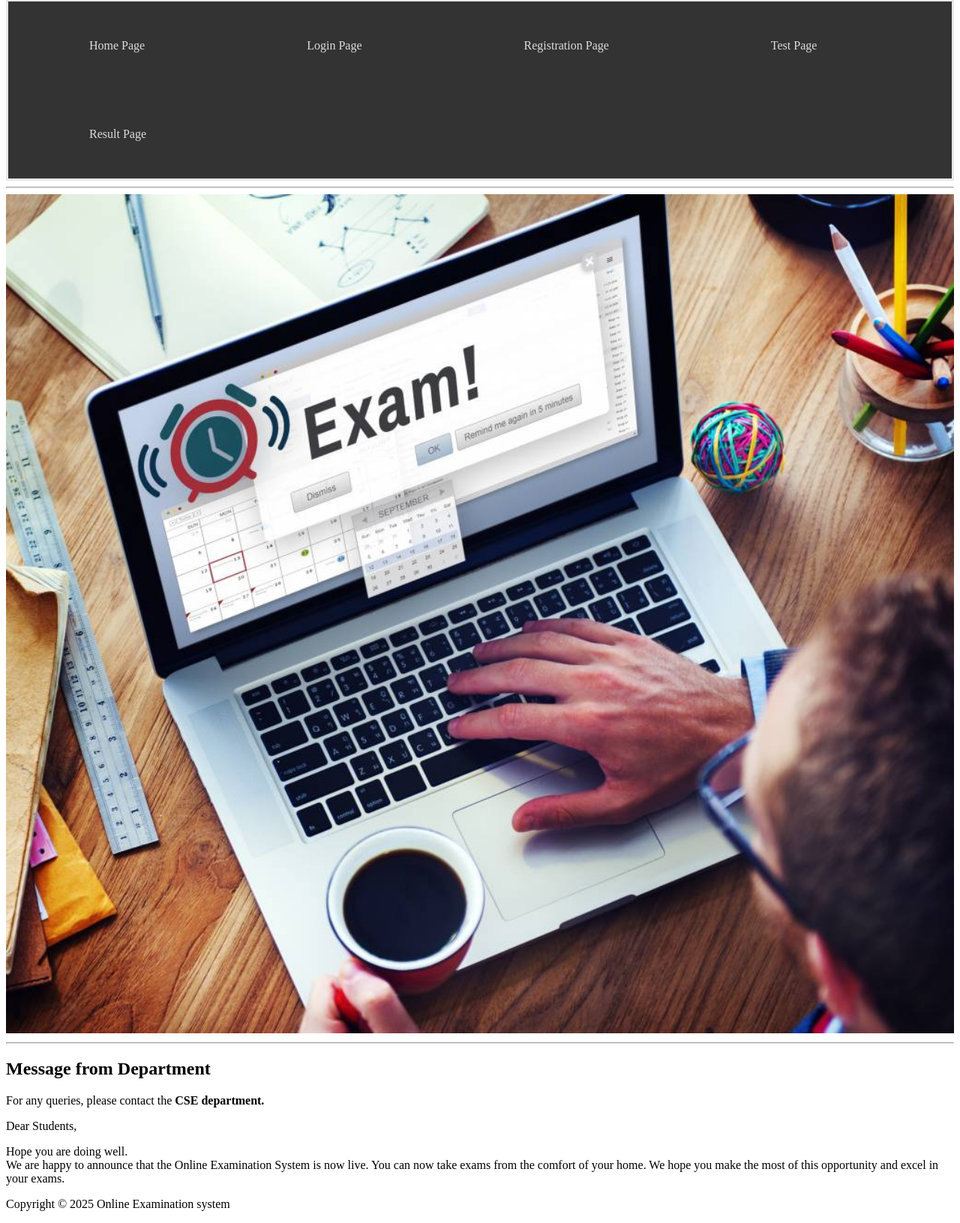
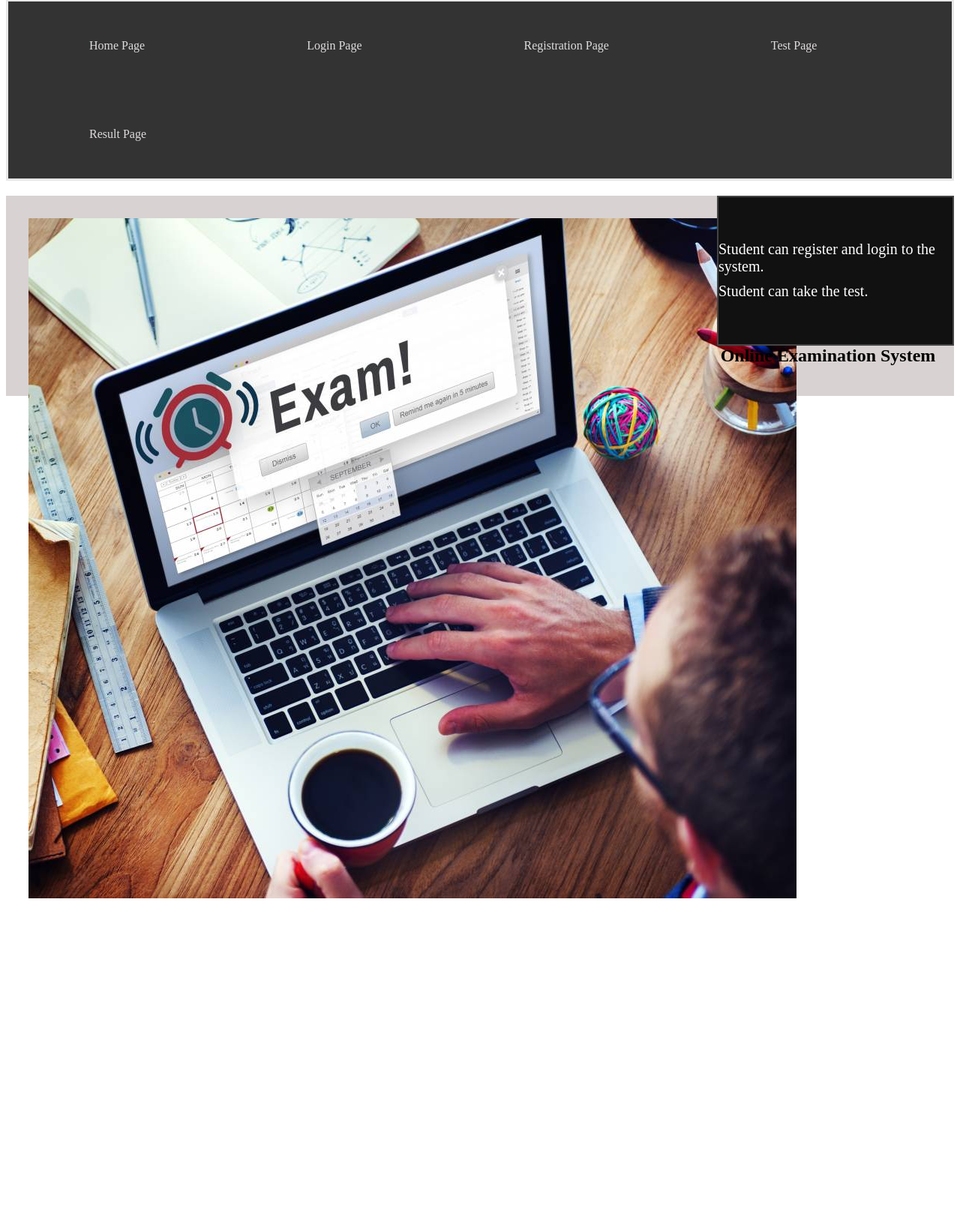
Before and after one commit to vinod7863/web, a PHP site: page /Main.html in a window 1280 px wide. Shown: the part 89-1720 px from the top of the page at 75% size. After the commit the page ends 1287 px from the top, so only its background shows below. Run offline with PHP 8.4, Linux system fonts and the light colour scheme.

```diff
--- a/CSSCodingSnippets/Selectors/classselector.html
+++ b/CSSCodingSnippets/Selectors/classselector.html
@@ -2,7 +2,7 @@
     <html>
         <head>
         <style>
-            p.center {
+            .center {
                 text-align: center;
                 color: red;
             }
--- a/CSSCodingSnippets/forms/formborder.html
+++ b/CSSCodingSnippets/forms/formborder.html
@@ -5,9 +5,9 @@
             input[type=text] {
             width: 100%;
             padding: 12px 20px;
-            margin: 8px 0;
+            margin: 20px 0;
             box-sizing: border-box;
-            border: 2px solid red;
+            border: 5px solid red;
             border-radius: 4px;
             }
         </style>
--- a/HTML/CSS/Main.css
+++ b/HTML/CSS/Main.css
@@ -1,3 +1,7 @@
+* {
+    box-sizing: border-box;
+}
+
 h1 {
     color: red;
 }
@@ -13,17 +17,66 @@ ul{
 }
 
 li {
-    float : left;
+    float: left;
 }
 
 li a {
     display: block;
     color: #dfdcdc;
     text-align: center;
-    padding : 50px 108px;
+    padding: 50px 108px;
     text-decoration: none;
 }
 
 li a:hover {
     background-color: #13d83e;
 }
+
+
+.leftcolumn {
+    float: left;
+    width: 75%;
+}
+
+
+
+.rightcolumn{
+    width: 300px; /* Adjust width */
+    height: 200px; /* Adjust height */
+    overflow: hidden;
+    background-color: #111;
+    color: white;
+    font-size: 20px;
+    border: 2px solid #444;
+    display: flex;
+    justify-content: center;
+    align-items: center;
+    float: left;
+    width: 25%;
+}
+.scroll-container {
+    display: flex;
+    flex-direction: column;
+    gap: 10px;
+    animation: scroll-up 5s linear infinite;
+}
+
+
+
+.image {
+    width: 100%;
+    padding: 30px;
+}
+
+.footer {
+    padding: 20px;
+    text-align: center;
+    background: #d8d2d2;
+    margin-top: 20px;
+}
+
+.row::after {
+    content: "";
+    display: table;
+    clear: both;
+}
--- a/HTML/Main.html
+++ b/HTML/Main.html
@@ -5,8 +5,10 @@
     <link rel = "stylesheet" type = "text/css" href = "CSS/Main.css" />
 </head>
 <body>
-    <h1><marquee>Online Examination System</marquee></h1>
-
+    <div class="header">
+        <h1><marquee>Online Examination System</marquee></h1>
+    </div>
+    <div class="navbar">
         <ul>
             <li><a href="Home.html">Home Page</a></li>
             <li><a href="login.html">Login Page</a></li>
@@ -14,15 +16,22 @@
             <li><a href="Test.html">Test Page</a></li>
             <li><a href="Result.html">Result Page</a></li>
         </ul>
-
-         <hr>
-        <img src="online-exams.jpg" alt="This is online exam" width="100%" height="100%">
-        <hr>
-        <h2>Message from Department</h2>
-    <p>For any queries, please contact the <b>CSE department.</b></p>
-    <p>Dear Students,</p>
-    <p>Hope you are doing well.<br>We are happy to announce that the Online Examination System is now live. You can now take exams from the comfort of your home. We hope you make the most of this opportunity and excel in your exams.</p>
-    <p> Copyright &copy; 2025 Online Examination system</p>
+    </div>
+    <div class="row">
+        <div class="leftcolumn">
+            <div class= "image" >
+                <img src="online-exams.jpg" alt="This is online exam">
+            </div>
+        </div>
+        <div class="rightcolumn">
+            <div class = "scroll-container">
+                    <div>Student can register and login to the system.</div>
+                    <div>Student can take the test.</div>
+        </div>
+    </div>
+<div class="footer">
+    <h2>Online Examination System</h2>
+</div>
 
 </body>
 </html>
```
Also changed, not shown: CSSCodingSnippets/CSS Properties/liststyle.html (added, +47 -0 lines), CSSCodingSnippets/CSS Properties/tablestyle.html (added, +77 -0 lines), CSSCodingSnippets/Selectors/classselctor1.html (added, +20 -0 lines), HTML/CSS/register.css (+50 -36 lines), HTML/images/image.png (added).
